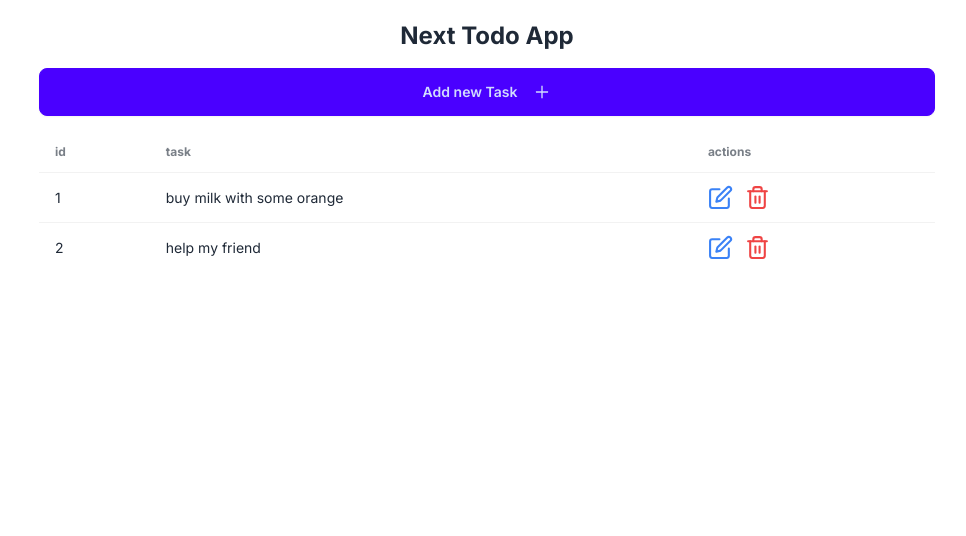
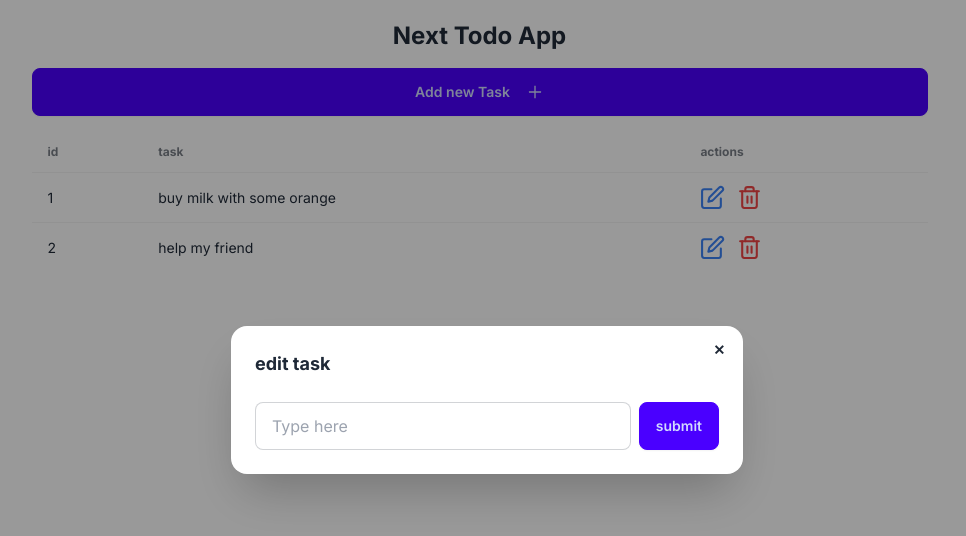
Before and after one commit to NEARworld/next-todo, a Next.js app: page / in a window 1280 px wide. Both pictures are taken after a click on the icon 873 px from the left and 197 px from the top of the page. Shown: the top 536 px of the page, without its empty margins (153-1119 px from the left). Built offline with nearby package versions, Linux system fonts and the light colour scheme; data requests are answered from the project's data file.

Commit message:
edit todo feature

```diff
--- a/app/components/Task.tsx
+++ b/app/components/Task.tsx
@@ -1,18 +1,52 @@
+'use client';
+
 import { Task as TaskType } from '@/types/tasks';
-import { FC } from 'react';
+import { FC, FormEventHandler, useState } from 'react';
 import { FiEdit, FiTrash2 } from 'react-icons/fi';
+import { Modal } from './Modal';
+import { editTodo } from '@/api';
 
 type Props = {
   task: TaskType;
 };
 
 export const Task: FC<Props> = ({ task }) => {
+  const [modalEditOpen, setModalEditOpen] = useState(false);
+  const [modalDeleteOpen, setModalDeleteOpen] = useState(false);
+  const [taskToEdit, setTaskToEdit] = useState('');
+
+  const handleSubmitEditTodo: FormEventHandler = (e) => {
+    e.preventDefault();
+    editTodo({ id: task.id, text: taskToEdit });
+    setTaskToEdit('');
+    setModalEditOpen(false);
+  };
+
   return (
     <tr key={task.id}>
       <td>{task.id}</td>
       <td>{task.text}</td>
       <td className='flex gap-3'>
-        <FiEdit className='text-blue-500 cursor-pointer' size={25} />
+        <FiEdit
+          onClick={() => setModalEditOpen(!modalEditOpen)}
+          className='text-blue-500 cursor-pointer'
+          size={25}
+        />
+        <Modal modalOpen={modalEditOpen} setModalOpen={setModalEditOpen}>
+          <form onSubmit={handleSubmitEditTodo}>
+            <h3 className='font-bold text-lg'>edit task</h3>
+            <div className='modal-action'>
+              <input
+                type='text'
+                value={taskToEdit}
+                placeholder='Type here'
+                className='input input-bordered w-full'
+                onChange={(e) => setTaskToEdit(e.target.value)}
+              />
+              <button className='btn btn-primary'>submit</button>
+            </div>
+          </form>
+        </Modal>
         <FiTrash2 className='text-red-500 cursor-pointer' size={25} />
       </td>
     </tr>
```
